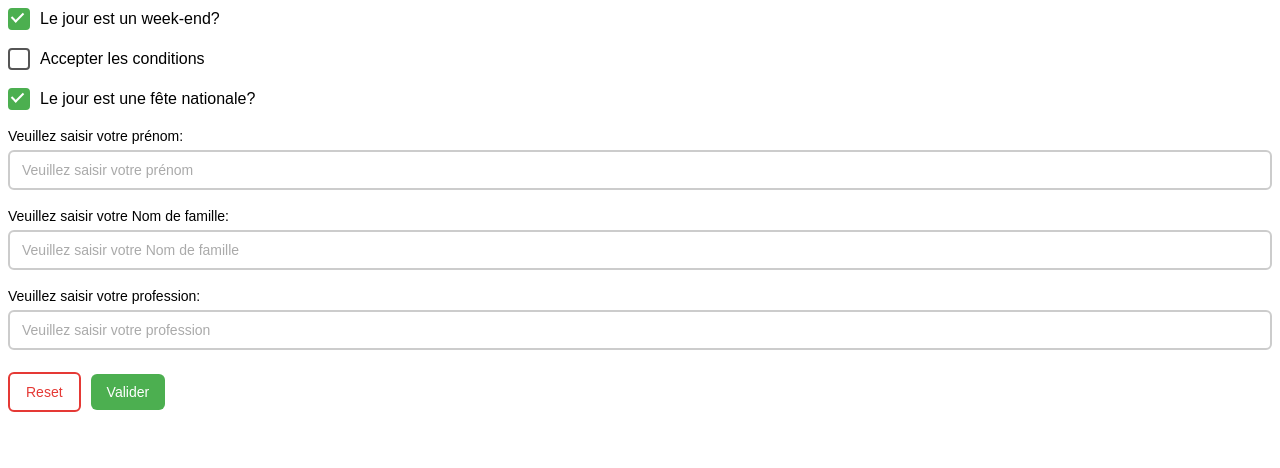
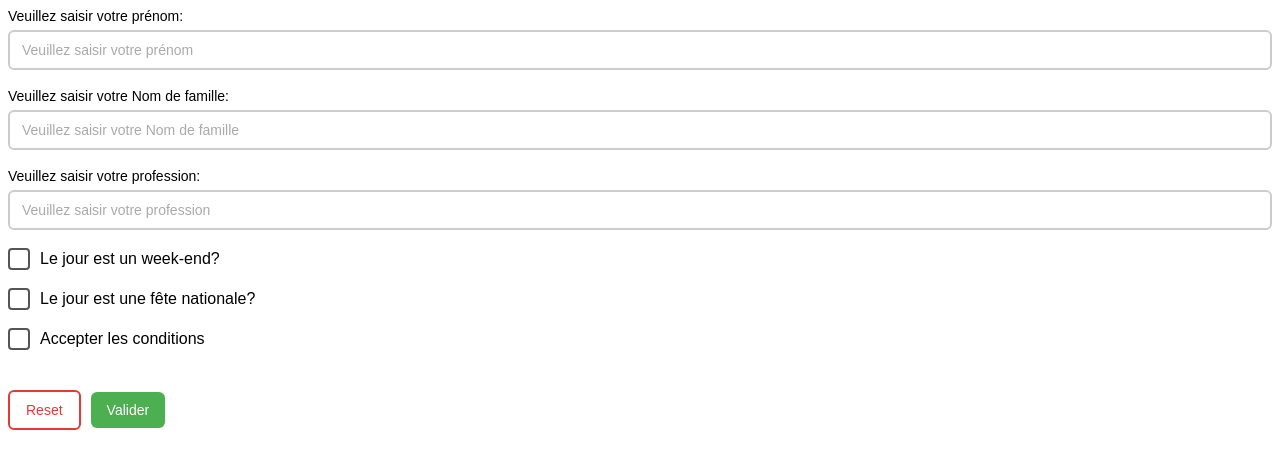
Before and after one commit to Malek-Ben-Anes/digital-means-school, a React (Vite) app: page / in a window 1280 px wide. Shown: the top 468 px of the page. Built offline with nearby package versions, Linux system fonts and the light colour scheme.

Commit message:
click button event

```diff
--- a/src/App.jsx
+++ b/src/App.jsx
@@ -3,24 +3,20 @@ import { CheckBox } from "./seance3/CheckBox";
 import { InputText } from "./seance3/InputText";
 
 function App() {
-  const isWeekend = true;
-  const isNationalDay = true;
+  const isWeekend = false;
+  const isNationalDay = false;
+
+  // CallBack
+  const onAlert = () => {
+    alert("this is an alert");
+  };
+
+  const onReset = () => {
+    alert("Reset forms");
+  };
 
   return (
-    <form>
-      <CheckBox text="Le jour est un week-end?" isChecked={isWeekend} />
-
-      <br />
-      <CheckBox text="Accepter les conditions" />
-
-      <br />
-      <CheckBox
-        text="Le jour est une fête nationale?"
-        isChecked={isNationalDay}
-      />
-
-      <br />
-
+    <div>
       <InputText
         id="idPrenom"
         name="prenom"
@@ -47,9 +43,23 @@ function App() {
       />
 
       <br />
-      <Button text="Reset" buttonClass="reset" />
-      <Button text="Valider" buttonClass="primary" />
-    </form>
+
+      <CheckBox text="Le jour est un week-end?" isChecked={isWeekend} />
+
+      <br />
+      <CheckBox
+        text="Le jour est une fête nationale?"
+        isChecked={isNationalDay}
+      />
+
+      <br />
+      <CheckBox text="Accepter les conditions" />
+      <br />
+
+      <br />
+      <Button text="Reset" buttonClass="reset" onClick={onReset} />
+      <Button text="Valider" buttonClass="primary" onClick={onAlert} />
+    </div>
   );
 }
 
--- a/src/seance3/Button.jsx
+++ b/src/seance3/Button.jsx
@@ -1,8 +1,10 @@
-export function Button({ text, buttonClass }) {
+export function Button({ text, buttonClass, onClick }) {
   return (
     <button
+      type="text"
       class={"btn-" + buttonClass}
       style={{ marginRight: 10, marginTop: 4 }}
+      onClick={onClick}
     >
       {text}
     </button>
```
